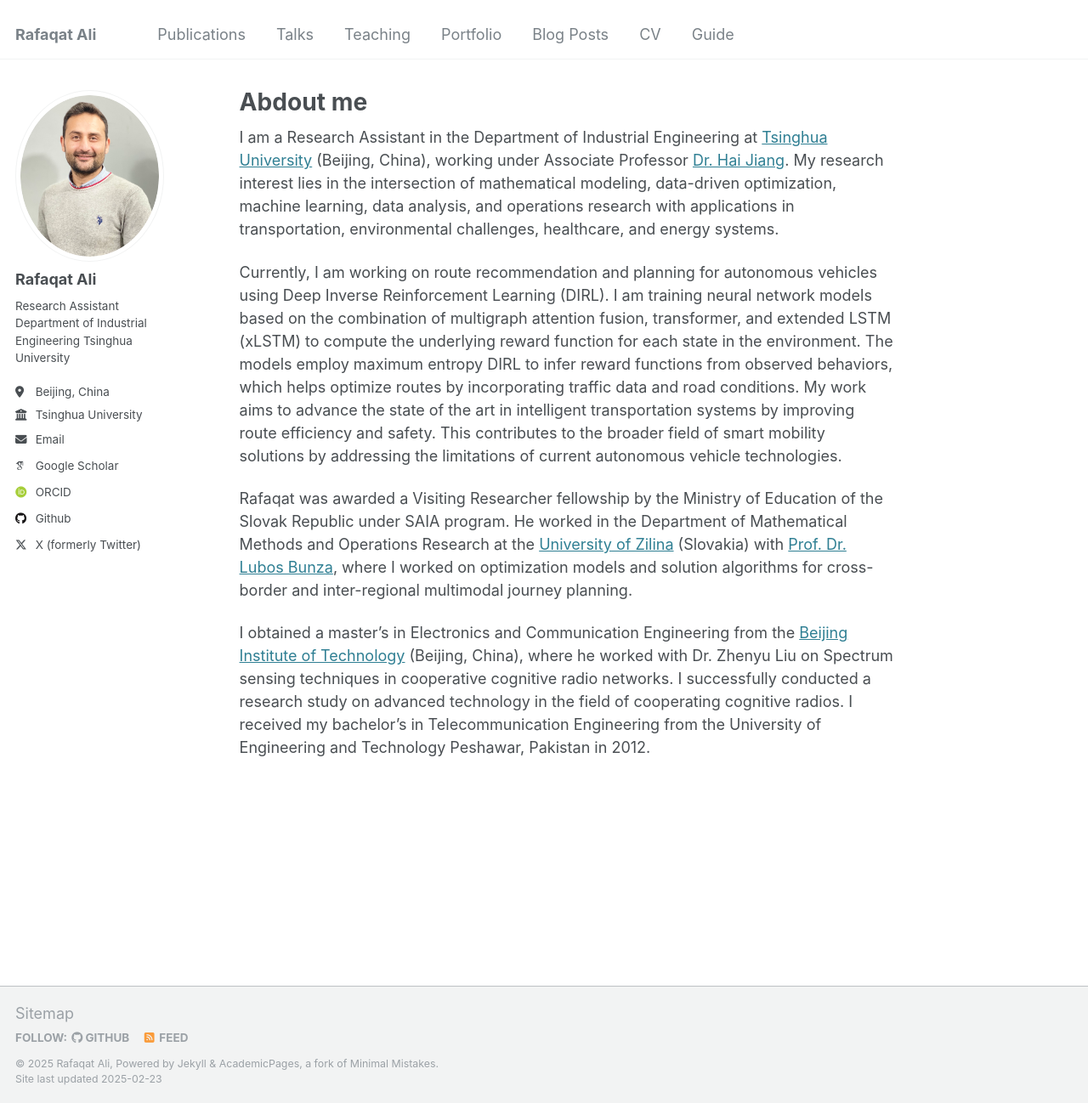
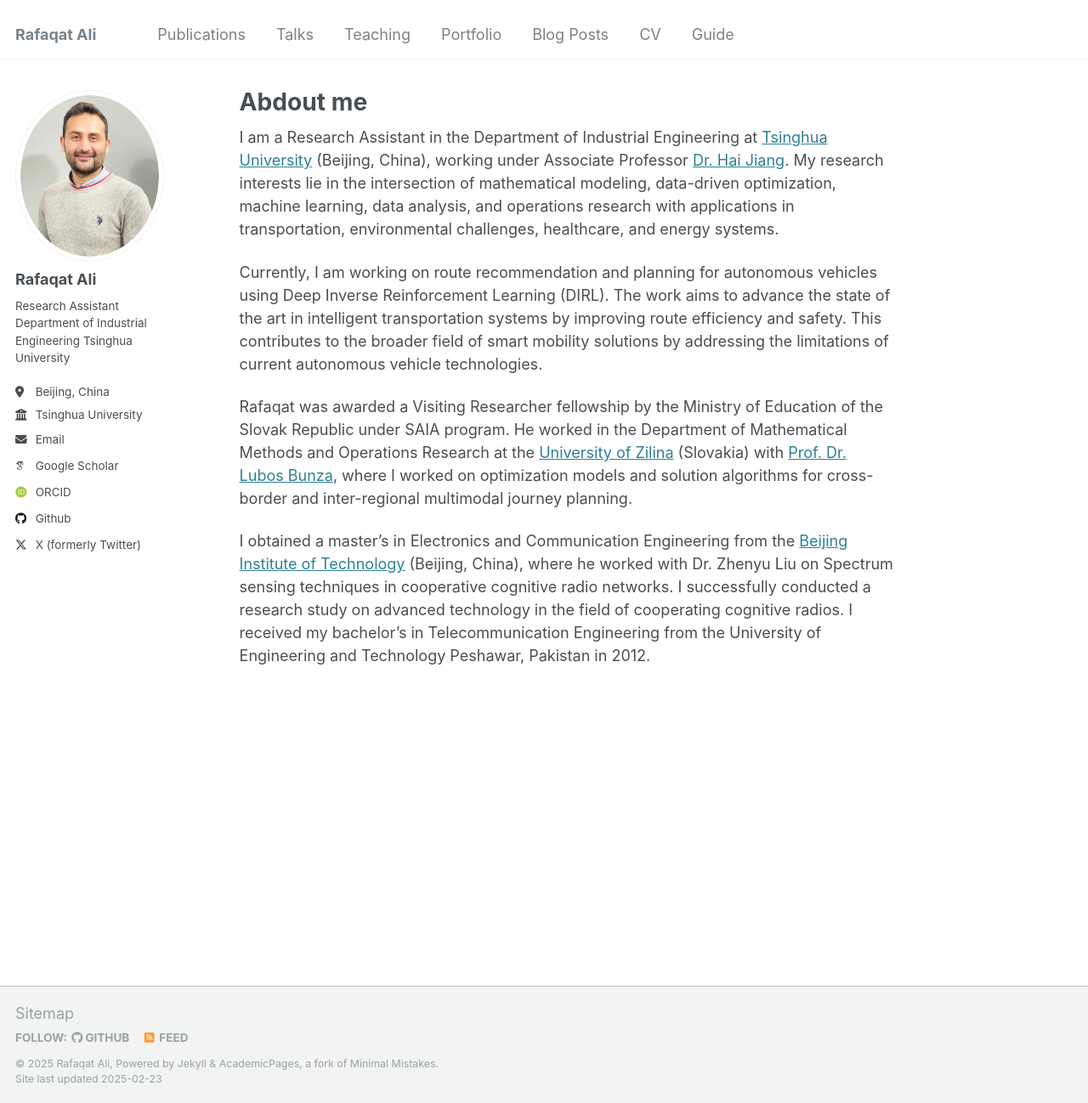
Before and after one commit to ralikk/ralikk.github.io, a Jekyll site: the page built from _pages/about.md, in a window 1280 px wide and 1298 px high. Shown: the whole window at 85% size. Built offline with Jekyll 4.4.1, drawn with Linux system fonts in a browser that asks for light colours; some web fonts are replaced.

Commit message:
Update about.md

```diff
--- a/_pages/about.md
+++ b/_pages/about.md
@@ -7,9 +7,9 @@ redirect_from:
   - /about.html
 ---
 
-I am a Research Assistant in the Department of Industrial Engineering at [Tsinghua University](https://www.tsinghua.edu.cn) (Beijing, China), working under Associate Professor [Dr. Hai Jiang](https://www.ie.tsinghua.edu.cn/eng/info/1051/1023.htm). My research interest lies in the intersection of mathematical modeling, data-driven optimization, machine learning, data analysis, and operations research with applications in transportation, environmental challenges, healthcare, and energy systems.
+I am a Research Assistant in the Department of Industrial Engineering at [Tsinghua University](https://www.tsinghua.edu.cn) (Beijing, China), working under Associate Professor [Dr. Hai Jiang](https://www.ie.tsinghua.edu.cn/eng/info/1051/1023.htm). My research interests lie in the intersection of mathematical modeling, data-driven optimization, machine learning, data analysis, and operations research with applications in transportation, environmental challenges, healthcare, and energy systems.
 
-Currently, I am working on route recommendation and planning for autonomous vehicles using Deep Inverse Reinforcement Learning (DIRL). I am training neural network models based on the combination of multigraph attention fusion, transformer, and extended LSTM (xLSTM) to compute the underlying reward function for each state in the environment. The models employ maximum entropy DIRL to infer reward functions from observed behaviors, which helps optimize routes by incorporating traffic data and road conditions. My work aims to advance the state of the art in intelligent transportation systems by improving route efficiency and safety. This contributes to the broader field of smart mobility solutions by addressing the limitations of current autonomous vehicle technologies.
+Currently, I am working on route recommendation and planning for autonomous vehicles using Deep Inverse Reinforcement Learning (DIRL). The work aims to advance the state of the art in intelligent transportation systems by improving route efficiency and safety. This contributes to the broader field of smart mobility solutions by addressing the limitations of current autonomous vehicle technologies.
 
 Rafaqat was awarded a Visiting Researcher fellowship by the Ministry of Education of the Slovak Republic under SAIA program. He worked in the Department of Mathematical Methods and Operations Research at the [University of Zilina](https://www.uniza.sk) (Slovakia) with [Prof. Dr. Lubos Bunza](http://frdsa.uniza.sk/~buzna/), where I worked on optimization models and solution algorithms for cross-border and inter-regional multimodal journey planning.
 
```
